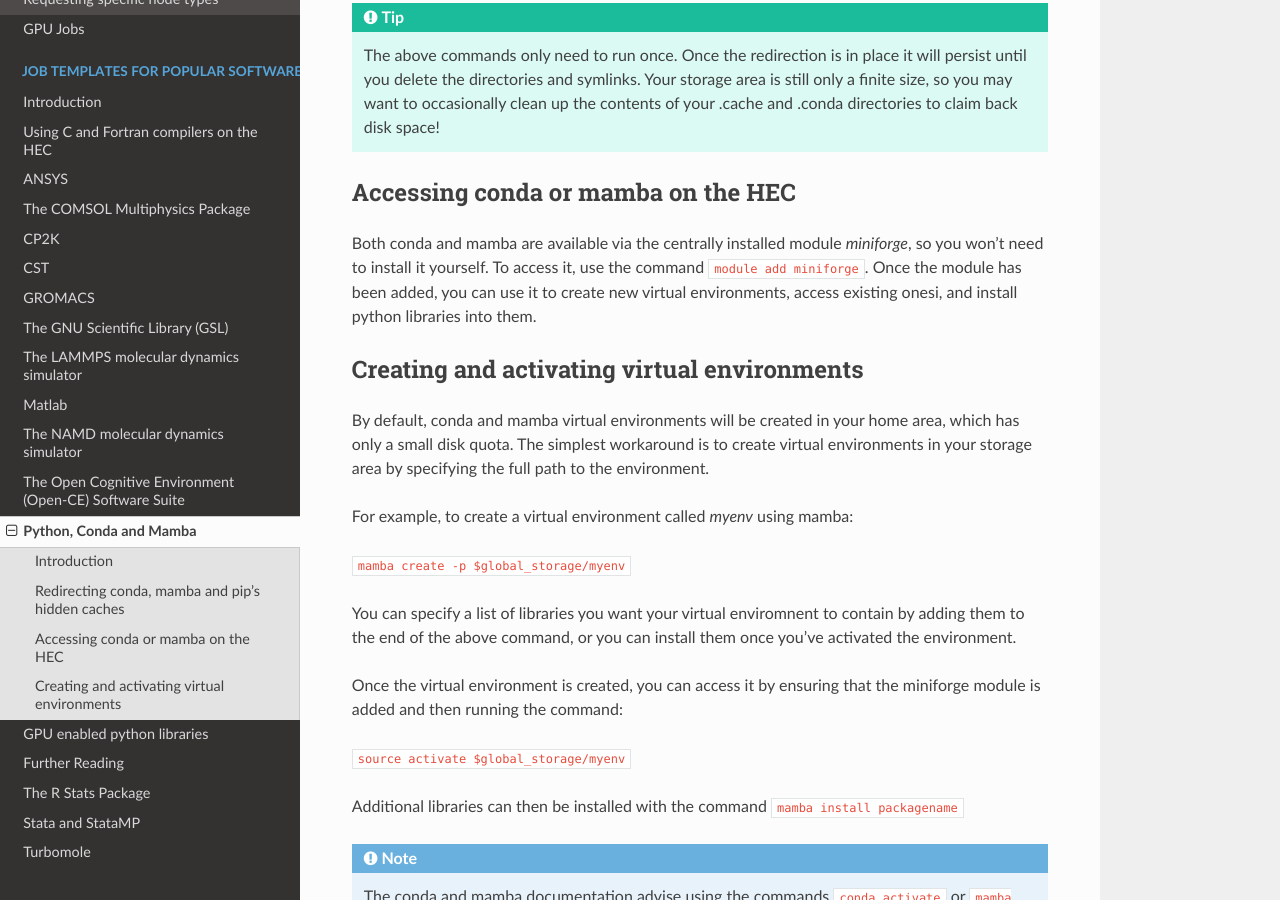
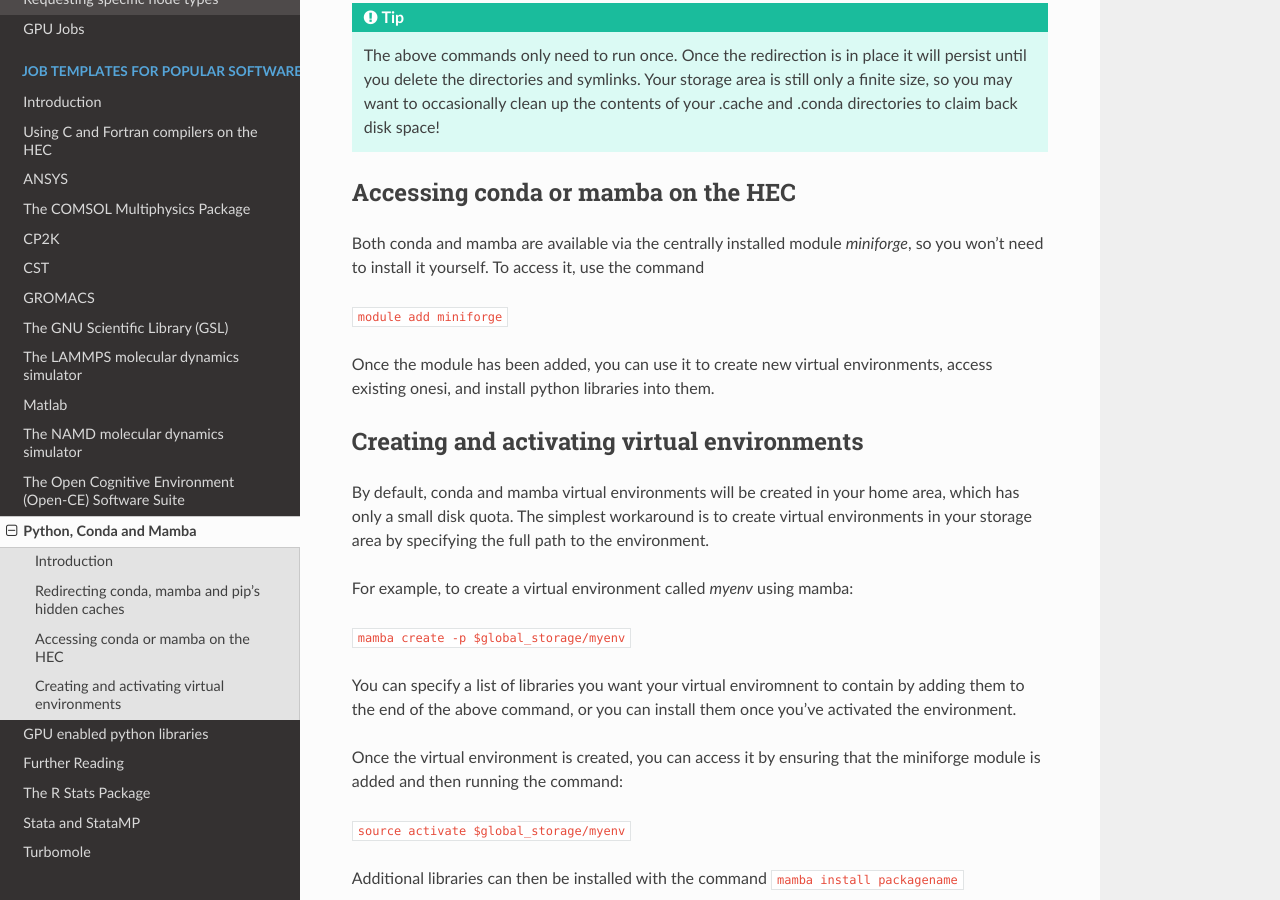
Before and after one commit to MikePacey/Lancaster-HEC, a Sphinx documentation site: the page built from docs/python.rst, in a window 1280 px wide and 900 px high, scrolled down 1308 px. Built offline with Sphinx 7.4.7 and the Read the Docs theme 3.1.0, drawn with Linux system fonts in a browser that asks for light colours; formulas are drawn with MathJax 3.

Commit message:
main branch

```diff
--- a/docs/python.rst
+++ b/docs/python.rst
@@ -71,7 +71,10 @@ Accessing conda or mamba on the HEC
 
 Both conda and mamba are available via the centrally installed
 module *miniforge*, so you won't need to install it yourself.
-To access it, use the command ``module add miniforge``.
+To access it, use the command
+
+``module add miniforge``
+
 Once the module has been added, you can use it to create new virtual
 environments, access existing onesi, and install python libraries into them.
 
```
